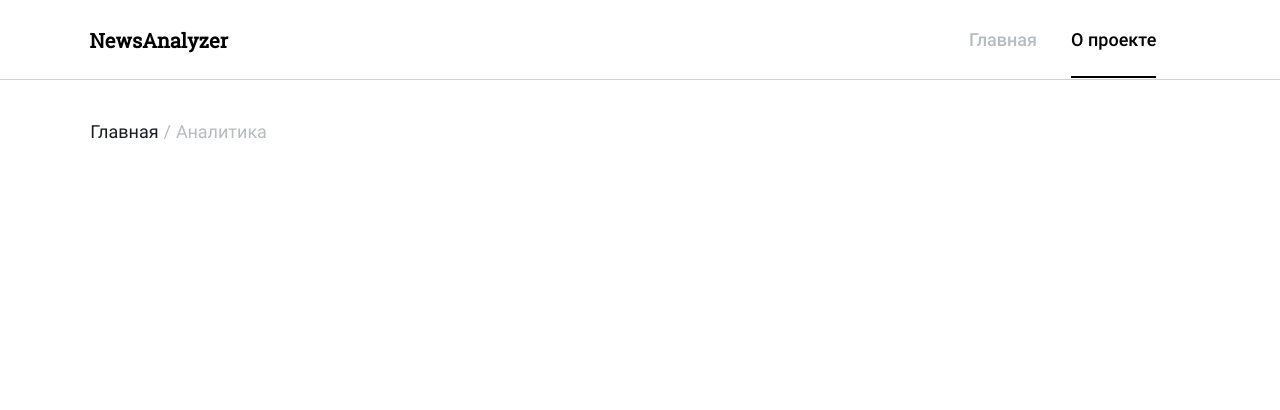
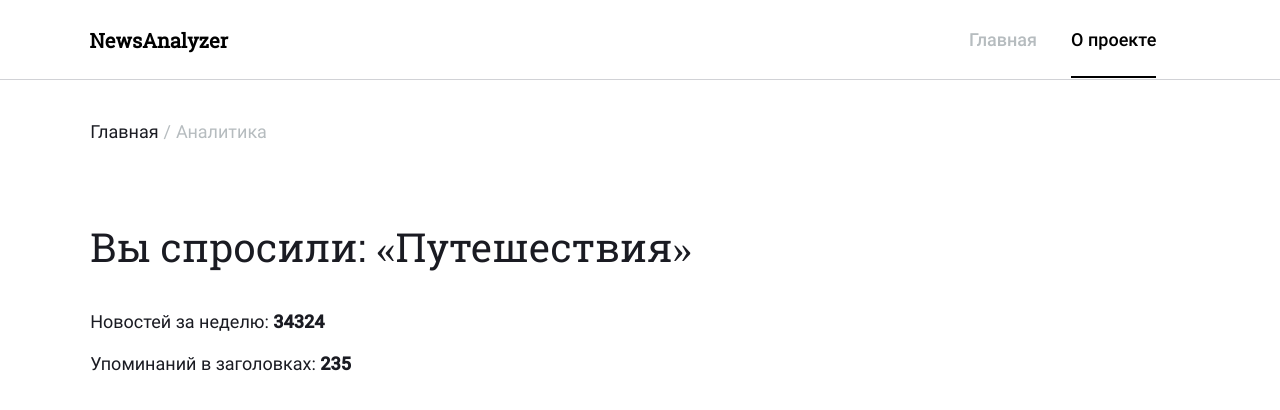
Before and after one commit to lexankh/y.diploma, a website built with webpack: page src/analytics.html in a window 1280 px wide. Built offline with nearby package versions, Linux system fonts and the light colour scheme.

Commit message:
Добавлена секция запроса на странице аналитики

```diff
--- a/src/analytics.html
+++ b/src/analytics.html
@@ -30,6 +30,13 @@
         <li class="analytics-links__item"><a class="analytics-links__link" href="./index.html">Главная</a></li>
         <li class="analytics-links__item">Аналитика</li>
       </ul>
+      <section class="analytics-data">
+          <h3 class="analytics-data__request section-title">Вы спросили: «Путешествия»</h3>
+          <p class="analytics-data__text">Новостей за неделю: <span class="analytics-data__digit analytics-data__weekly">34324</span></p>
+          <p class="analytics-data__text">Упоминаний в заголовках: <span class="analytics-data__digit analytics-data__titles">235</span></p>
+
+
+      </section>
     <!-- <footer class="footer">
         <p class="footer__copyright">&copy;2020 Lexankh</p>
         <nav class="footer__nav">
--- /dev/null
+++ b/src/blocks/analytics-data/__digit/analytics-data__digit.css
@@ -0,0 +1,3 @@
+.analytics-data__digit {
+    font-weight: bold;
+}
--- /dev/null
+++ b/src/blocks/analytics-data/__request/analytics-data__request.css
@@ -0,0 +1,3 @@
+.analytics-data__request {
+
+}
--- /dev/null
+++ b/src/blocks/analytics-data/__text/analytics-data__text.css
@@ -0,0 +1,8 @@
+.analytics-data__text {
+    font-family: Roboto;
+font-style: normal;
+font-weight: normal;
+font-size: 18px;
+line-height: 24px;
+color: #1A1B22;
+}
--- /dev/null
+++ b/src/blocks/analytics-data/analytics-data.css
@@ -0,0 +1,8 @@
+@import url(./__request/analytics-data__request.css);
+@import url(./__text/analytics-data__text.css);
+@import url(./__digit/analytics-data__digit.css);
+
+.analytics-data {
+    max-width: 87%;
+    margin: auto;
+}
--- a/src/blocks/result/__analytics/result__analytics.css
+++ b/src/blocks/result/__analytics/result__analytics.css
@@ -17,3 +17,8 @@ text-decoration: none;
     height: 14px;
     margin: 5px 4px 0 8px;
 }
+
+.result__analytics:hover {
+    color: #b6bcbf;
+    transition: .4s;
+}
--- a/src/pages/analytics.css
+++ b/src/pages/analytics.css
@@ -4,3 +4,5 @@
 @import url(../blocks/logo/logo.css);
 @import url(../blocks/menu/menu.css);
 @import url(../blocks/analytics-links/analytics-links.css);
+@import url(../blocks/section-title/section-title.css);
+@import url(../blocks/analytics-data/analytics-data.css);
```
